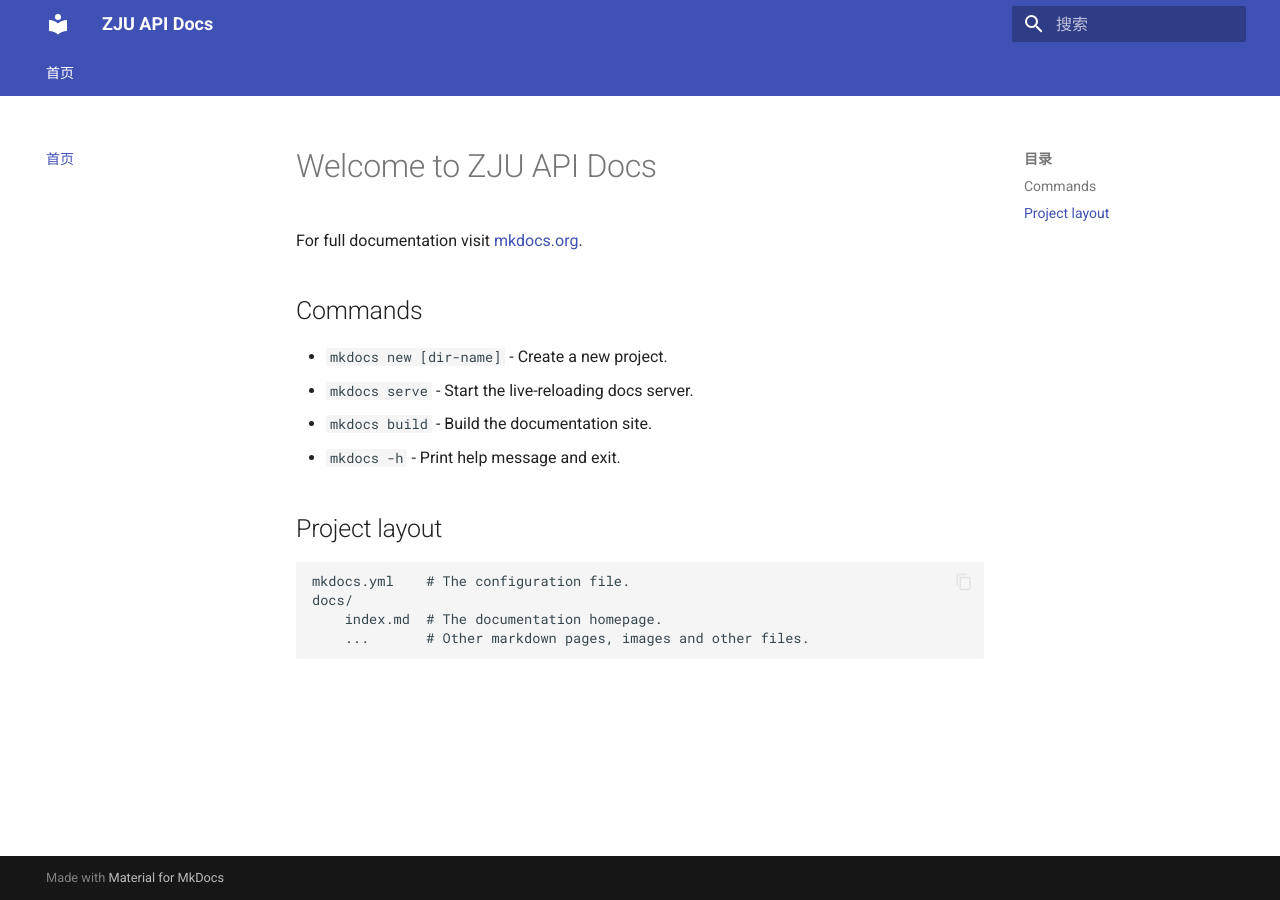
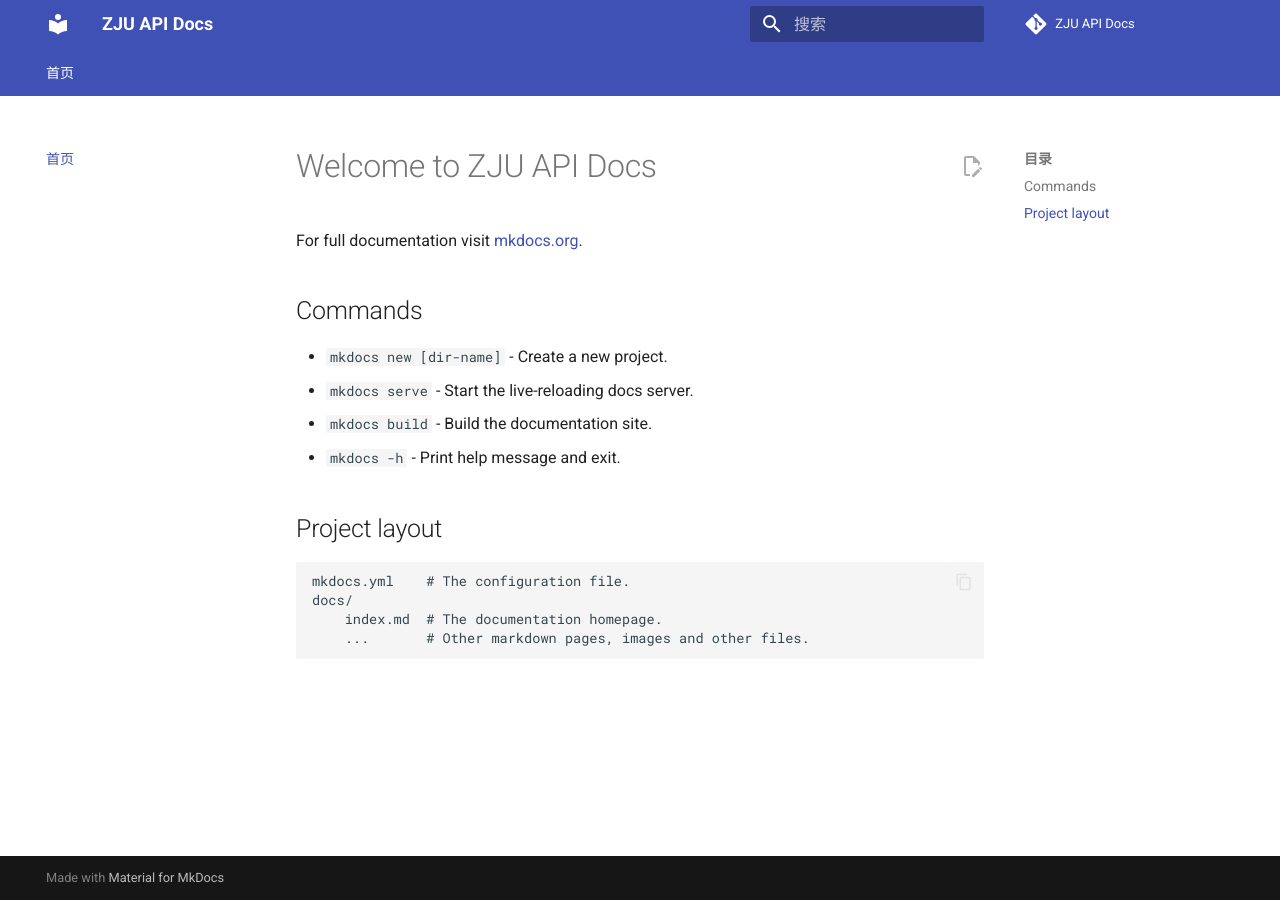
Before and after one commit to eWloYW8/ZJU-API-Docs, an MkDocs documentation site: the page built from docs/index.md, in a window 1280 px wide. Built offline with MkDocs 1.6.1 and Material for MkDocs 9.7.7, drawn with Linux system fonts in a browser that asks for light colours; comment, search, counter and statistics services are not loaded.

Commit message:
feat: 更新 mkdocs 配置，添加项目描述和仓库信息

```diff
--- a/mkdocs.yml
+++ b/mkdocs.yml
@@ -1,4 +1,9 @@
 site_name: ZJU API Docs
+site_description: 浙江大学 API 文档
+
+repo_url: https://github.com/eWloYW8/ZJU-API-Docs
+repo_name: ZJU API Docs
+repo_type: github
 
 theme:
   name: material
```
